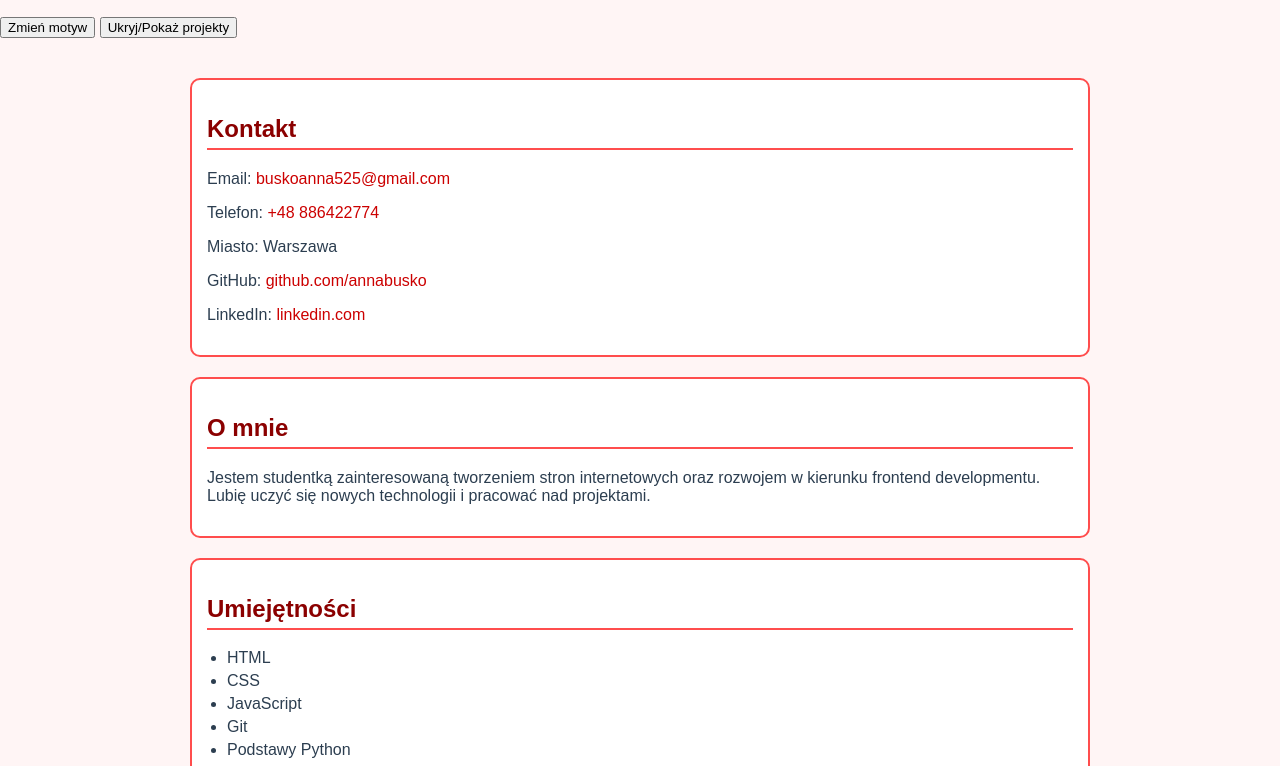
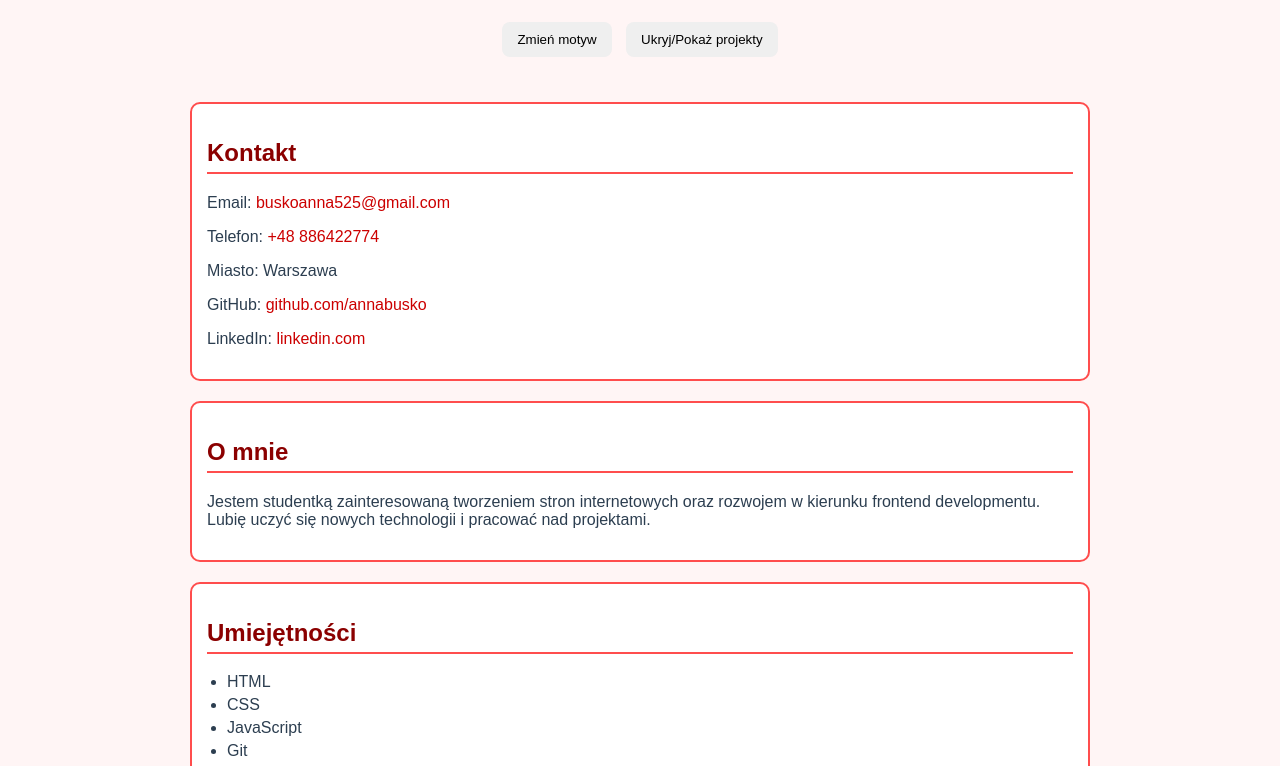
Before and after one commit to abusko1/cv_website_77297, a plain HTML site: page index.html in a window 1280 px wide. Shown: the part 278-1044 px from the top of the page. Drawn offline with Linux system fonts and the light colour scheme; a script that the page names is missing.

Commit message:
77297 zad4: zmiana css

```diff
--- a/red.css
+++ b/red.css
@@ -1,4 +1,3 @@
-
 body {
     font-family: Arial, sans-serif;
     background-color: #fff5f5;
@@ -6,7 +5,6 @@ body {
     padding: 0;
     color: #2c3e50;
 }
-
 
 main, header, footer {
     width: 90%;
@@ -28,7 +26,6 @@ header h1 {
     margin: 10px 0;
 }
 
-
 .profile-photo {
     width: 140px;
     height: 140px;
@@ -39,7 +36,6 @@ header h1 {
     margin: 0 auto 15px auto;
 }
 
-
 section {
     background-color: #ffffff;
     margin-bottom: 20px;
@@ -48,13 +44,11 @@ section {
     border-radius: 10px;
 }
 
-
 h2 {
     color: #8b0000;
     border-bottom: 2px solid #ff4d4d;
     padding-bottom: 5px;
 }
-
 
 a {
     color: #cc0000;
@@ -65,7 +59,6 @@ a:hover {
     text-decoration: underline;
 }
 
-
 ul {
     padding-left: 20px;
 }
@@ -74,17 +67,14 @@ ul li {
     margin-bottom: 5px;
 }
 
-
 article {
     margin-bottom: 15px;
 }
-
 
 .date {
     color: #999;
     font-style: italic;
 }
-
 
 footer {
     text-align: center;
@@ -92,3 +82,22 @@ footer {
     color: #555;
     border-top: 2px solid #ff4d4d;
 }
+
+
+
+.buttons {
+    margin: 20px;
+    text-align: center;
+}
+
+button {
+    padding: 10px 15px;
+    margin: 5px;
+    border: none;
+    cursor: pointer;
+    border-radius: 8px;
+}
+
+button:hover {
+    opacity: 0.8;
+}
```
